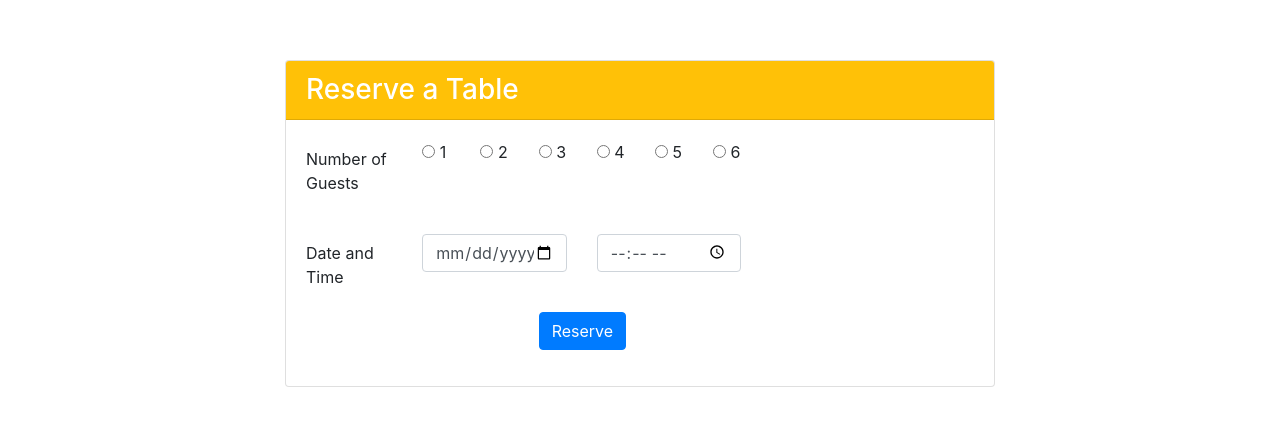
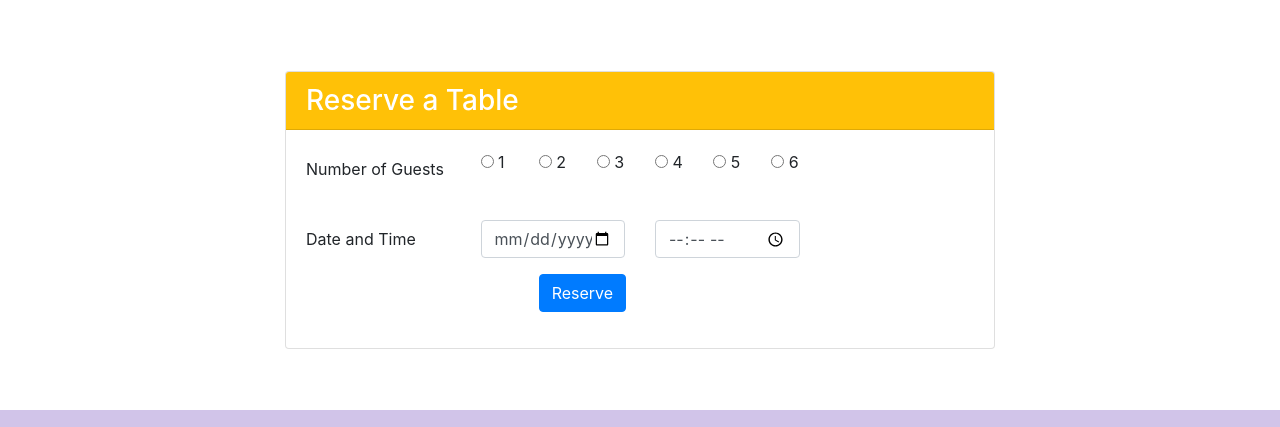
Before and after one commit to KShehzadi/FrontEndWebUIFrameworksAndTools--Bootstrap4, a website: page Week 2/index.html in a window 1280 px wide. Shown: the part 1524-1951 px from the top of the page. Drawn offline with nearby package versions, Linux system fonts and the light colour scheme.

Commit message:
Reserve Table Card adjusted in week 2

```diff
--- a/Week 2/index.html
+++ b/Week 2/index.html
@@ -110,7 +110,7 @@
                    <div class="card-body">
                     <form>
                         <div class="form-group row">
-                            <div class="col-12 col-md-2 col-form-label">
+                            <div class="col-12 col-md-3 col-form-label">
                                 <p>Number of Guests</p>
                             </div>
                             <div class="col-3 col-md-1">
@@ -139,7 +139,7 @@
                             </div>
                         </div>
                         <div class="form-group row">
-                            <label for="dateandtime" class="col-12 col-md-2 col-form-label">Date and Time</label>
+                            <label for="dateandtime" class="col-12 col-md-3 col-form-label">Date and Time</label>
                             <div class="col-12 col-md-3">
                                 <input type="date" class="form-control" id="date" name="date" placeholder="Date">
                             </div>
```
